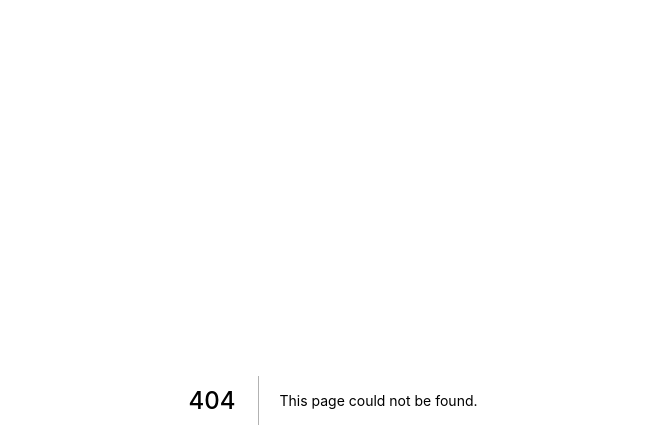
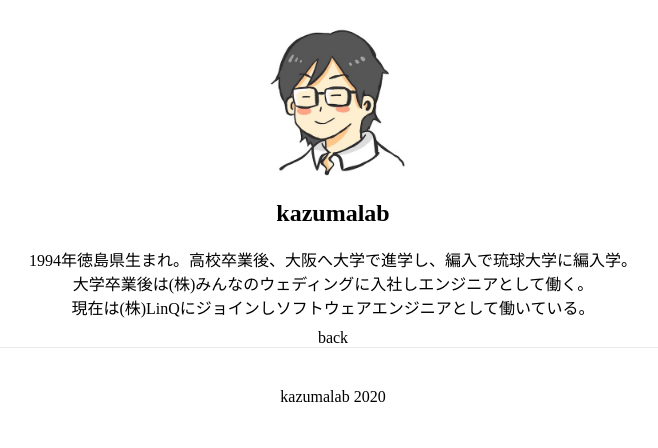
Before and after one commit to kazumalab/kazumalab.github.io, a Next.js app: page /about in a window 1280 px wide. Before the commit this address had no page. Shown: the top 448 px of the page, without its empty margins (307-965 px from the left). Built offline with nearby package versions, Linux system fonts and the light colour scheme.

Commit message:
add: about page (#3)

```diff
--- a/pages/_app.js
+++ b/pages/_app.js
@@ -1,7 +1,7 @@
 import '../styles/globals.css'
 
-function MyApp({ Component, pageProps }) {
+function App({ Component, pageProps }) {
   return <Component {...pageProps} />
 }
 
-export default MyApp
+export default App
--- /dev/null
+++ b/pages/about.js
@@ -0,0 +1,36 @@
+import Head from 'next/head'
+import Link from 'next/link'
+import styles from '../styles/About.module.css'
+
+export default function About() {
+  return (
+    <div>
+      <Head>
+        <title>about | kazumalab</title>
+        <link rel="icon" href="/favicon.ico" />
+      </Head>
+
+      <main>
+        <img src="images/profile_icon.JPG" className={styles.profileImage} width="200" />
+        <h2 className={styles.profileName}>kazumalab</h2>
+        <p className={styles.profileDescription}>
+          1994年徳島県生まれ。高校卒業後、大阪へ大学で進学し、編入で琉球大学に編入学。
+          <br />大学卒業後は(株)みんなのウェディングに入社しエンジニアとして働く。
+          <br />現在は(株)LinQにジョインしソフトウェアエンジニアとして働いている。
+        </p>
+
+        <div className={styles.back}>
+          <Link href="/">
+            <a>
+              back
+            </a>
+          </Link>
+        </div>
+      </main>
+
+      <footer className="footer">
+        <p>kazumalab 2020</p>
+      </footer>
+    </div>
+  )
+}
--- /dev/null
+++ b/styles/About.module.css
@@ -0,0 +1,18 @@
+.profileImage {
+  margin: 0 auto;
+  display: block;
+}
+
+.profileName {
+  text-align: center;
+  margin-top: 0px;
+}
+
+.profileDescription {
+  text-align: center;
+  margin: 10px;
+}
+
+.back {
+  text-align: center;
+}
--- a/styles/globals.css
+++ b/styles/globals.css
@@ -12,3 +12,12 @@ a {
 * {
   box-sizing: border-box;
 }
+
+.footer {
+  width: 100%;
+  height: 100px;
+  border-top: 1px solid #eaeaea;
+  display: flex;
+  justify-content: center;
+  align-items: center;
+}
```
Also changed, not shown: pages/index.js (+8 -1 lines), styles/Home.module.css (+0 -9 lines), public/images/profile_icon.JPG (added).
